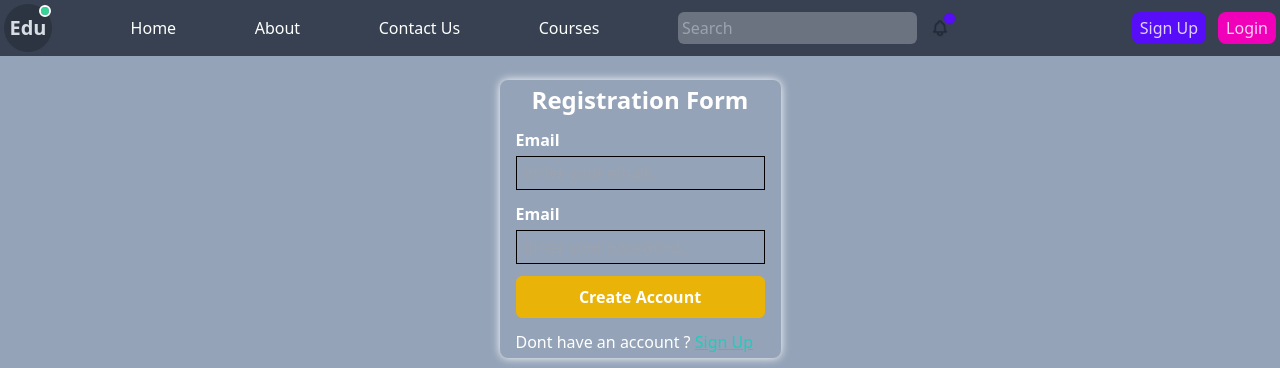
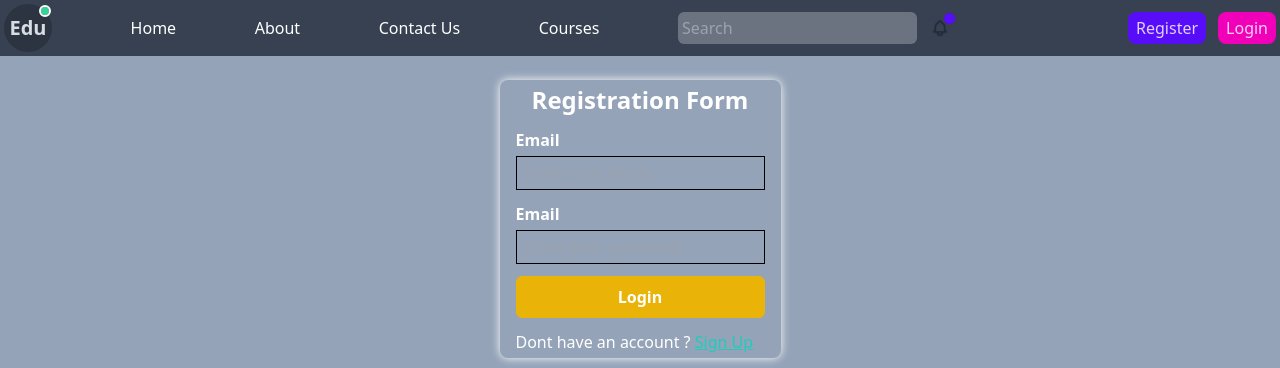
Before and after one commit to MohdShoaib530/lms-client, a React (Vite) app: page /login in a window 1280 px wide. Shown: the top 368 px of the page. Built offline with nearby package versions, Linux system fonts and the light colour scheme.

Commit message:
login is working and button toggle based on login

```diff
--- a/src/Components/Navbar.jsx
+++ b/src/Components/Navbar.jsx
@@ -1,6 +1,10 @@
+import { useSelector } from "react-redux";
 import { Link } from "react-router-dom";
 
 const Navbar = () => {
+
+  const isLoggedIn = useSelector((state) => (state?.auth?.isLoggedIn));
+
   return (
     <nav className=" hidden lg:flex w-full absolute z-50">
       <div className=" bg-gray-700 p-1  fixed flex items-center w-full justify-between z-50">
@@ -48,10 +52,11 @@ const Navbar = () => {
         </div>
 
         {/* Sign Up and Sign In Buttons */}
+        {!isLoggedIn && (
             <div className=" flex flex-row items-center justify-end gap-x-3 w-6/12">
               <Link to={'/signup'}>
                  <button className="btn-primary px-2 py-1 rounded-lg">
-               Sign Up
+                   Register
                  </button>
               </Link>
               <Link to={'/login'}>
@@ -61,7 +66,22 @@ const Navbar = () => {
               </Link>
 
             </div>
+            )}
+        {isLoggedIn && (
+          <div className=" flex flex-row items-center justify-end gap-x-3 w-6/12">
+            <Link to={'/profile'}>
+               <button className="btn-primary px-2 py-1 rounded-lg">
+                 Profile
+               </button>
+            </Link>
+            <Link to={'/logout'}>
+              <button className="btn-secondary px-2 py-1 rounded-lg">
+                Logout
+              </button>
+            </Link>
 
+          </div>
+        )}
       </div>
     </nav>
   );
--- a/src/Layouts/HomeLayout.jsx
+++ b/src/Layouts/HomeLayout.jsx
@@ -11,7 +11,7 @@ function HomeLayout({ children }) {
     const navigate = useNavigate();
 
     // for checking if user is logged in
-    const isLoggedIn = useSelector((state) => (state?.auth?.isLoggedin));
+    const isLoggedIn = useSelector((state) => (state?.auth?.isLoggedIn));
 
     //  for displaying options according to role of user
     const role = useSelector((state) => (state?.auth?.role));
--- a/src/Redux/Slices/AuthSlice.js
+++ b/src/Redux/Slices/AuthSlice.js
@@ -44,7 +44,17 @@ export const loginAccount = createAsyncThunk("/auth/login", async (data) => {
 const authSlice = createSlice({
     name: "auth",
     initialState,
-    reducers: {}
+    reducers: {},
+    extraReducers: (builder) => {
+        builder.addCase(loginAccount.fulfilled, (state,action) => {
+            localStorage.setItem('data',JSON.stringify(action?.payload?.user));
+            localStorage.setItem('isLoggedIn',true);
+            localStorage.setItem('role',JSON.stringify(action?.payload?.user?.role));
+            state.isLoggedIn = true ;
+            state.data = action?.payload?.user;
+            state.role = action?.payload?.user?.role;
+        })
+    }
 });
 
 // export const {} = authSlice.actions;
--- a/src/pages/Login.jsx
+++ b/src/pages/Login.jsx
@@ -62,7 +62,7 @@ function Login(){
                     <label htmlFor="password" className="font-semibold">Email</label>
                     <input value={loginData.password} onChange={handleUserInput} type="password" required name="password" id="password" placeholder="Enter your password.." className="bg-transparent px-2 py-1 border border-black" />
                 </div>
-                <button  type="submit" className="hover:bg-yellow-600 w-full border border-yellow-500 bg-yellow-500 rounded-md py-2 font-semibold ">Create Account</button>
+                <button  type="submit" className="hover:bg-yellow-600 w-full border border-yellow-500 bg-yellow-500 rounded-md py-2 font-semibold ">Login</button>
                 <p>
                     Dont have an account ? <Link to={'/signup'} className="link text-accent">Sign Up</Link>
                 </p>
```
Lines whose indentation alone changed are shown as unchanged.
